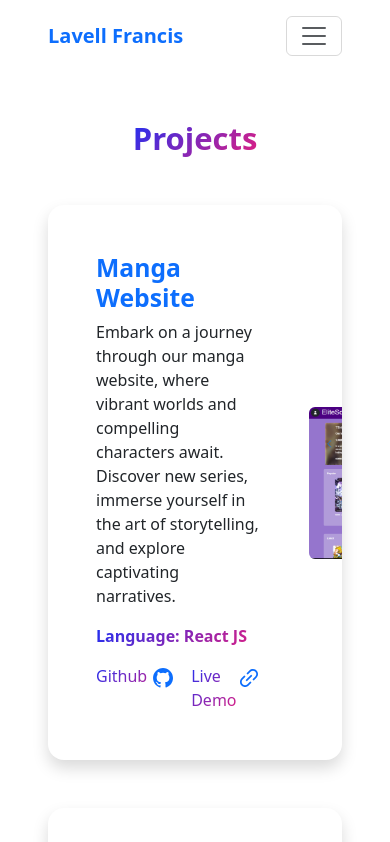
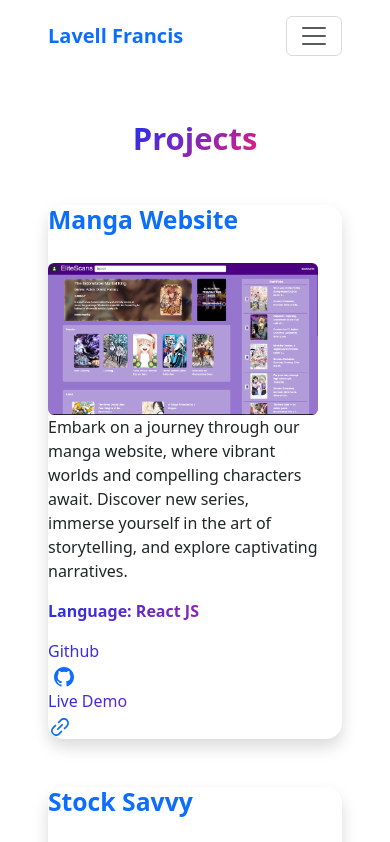
Before and after one commit to lav3ll/react-portfolio, a React (Vite) app: page /projects in a window 390 px wide. Shown: the top 842 px of the page. Built offline with nearby package versions, Linux system fonts and the light colour scheme.

Commit message:
updated image location for sm screens as well as padding

```diff
--- a/src/components/Projects/Project.css
+++ b/src/components/Projects/Project.css
@@ -2,3 +2,26 @@
   transform: scale(1.1);
   box-shadow: 5px 3px 3px rgba(0, 0, 0, 0.5);
 }
+
+.card-body .d-flex {
+  flex-direction: row;
+}
+
+@media (max-width: 576px) {
+  .card-body .d-flex {
+    flex-direction: column;
+  }
+
+  .img-container {
+    margin-top: 20px;
+  }
+}
+
+.project-padding {
+  padding: 3rem !important;
+}
+@media (max-width: 425px) {
+  .project-padding {
+    padding: 0 !important;
+  }
+}
--- a/src/components/Projects/Project.jsx
+++ b/src/components/Projects/Project.jsx
@@ -12,13 +12,17 @@ const Project = ({
   description,
   alt,
 }) => {
-  console.log(image);
   return (
     <div className='card overflow-hidden shadow rounded-4 border-0 mb-5 pe-4'>
       <div className='card-body p-0'>
-        <div className='d-flex align-items-center'>
-          <div className='p-5'>
+        <div className='project-container'>
+          <div className='project-padding'>
             <h2 className='fw-bolder text-primary'>{title}</h2>
+            <img
+              className='img-fluid rounded img-container'
+              src={image}
+              alt={alt}
+            />
             <p>{description}</p>
             <p className='fw-semibold text-gradient'>Language: {language}</p>
             <div className='d-flex'>
@@ -42,13 +46,6 @@ const Project = ({
               </a>
             </div>
           </div>
-          <img
-            className='img-fluid rounded img-container'
-            src={image}
-            alt={alt}
-            width='300px'
-            height='400px'
-          />
         </div>
       </div>
     </div>
```
